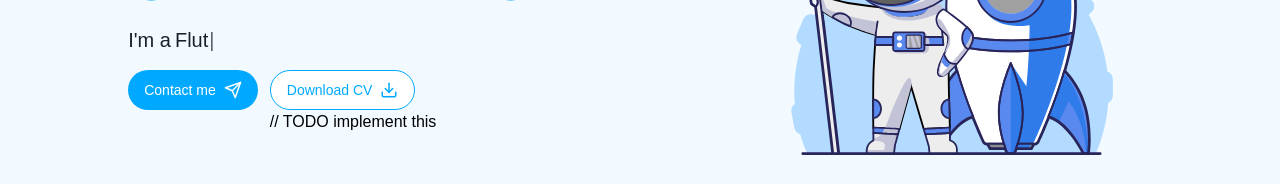
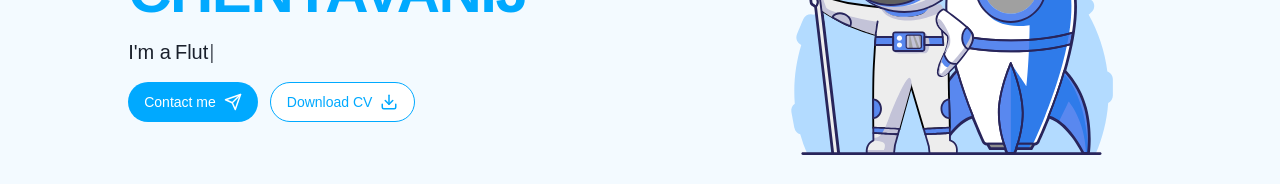
Before and after one commit to natersland/akira-website-app, a Next.js app: page / in a window 1280 px wide. Shown: the part 304-488 px from the top of the page. Built offline with nearby package versions, Linux system fonts and the light colour scheme; no server answers; a web font is replaced by a local one.

Commit message:
fix: change text to comment

```diff
--- a/components/section/hero/hero.tsx
+++ b/components/section/hero/hero.tsx
@@ -75,7 +75,7 @@ const Hero = (props: Props) => {
                 }
 
               />
-              // TODO implement this
+              {/* // TODO implement this */}
               {/* <AkTypography className="mt-2" intent={"label"} color={"onSurface2"} text={"Last Update: "}/> */}
               </div>
 
```
